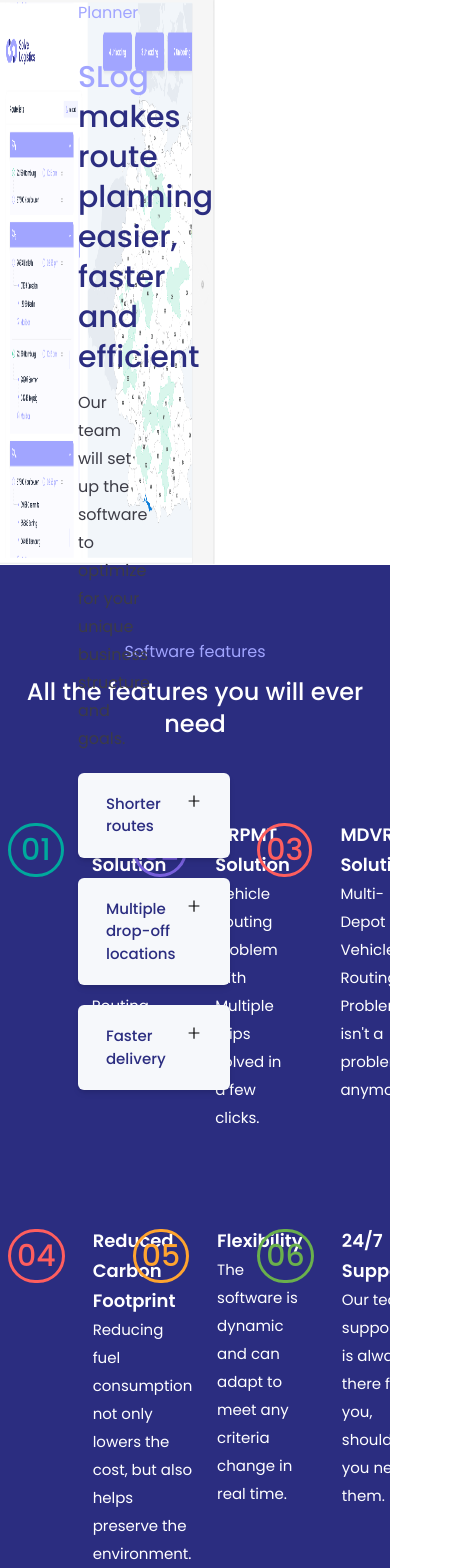
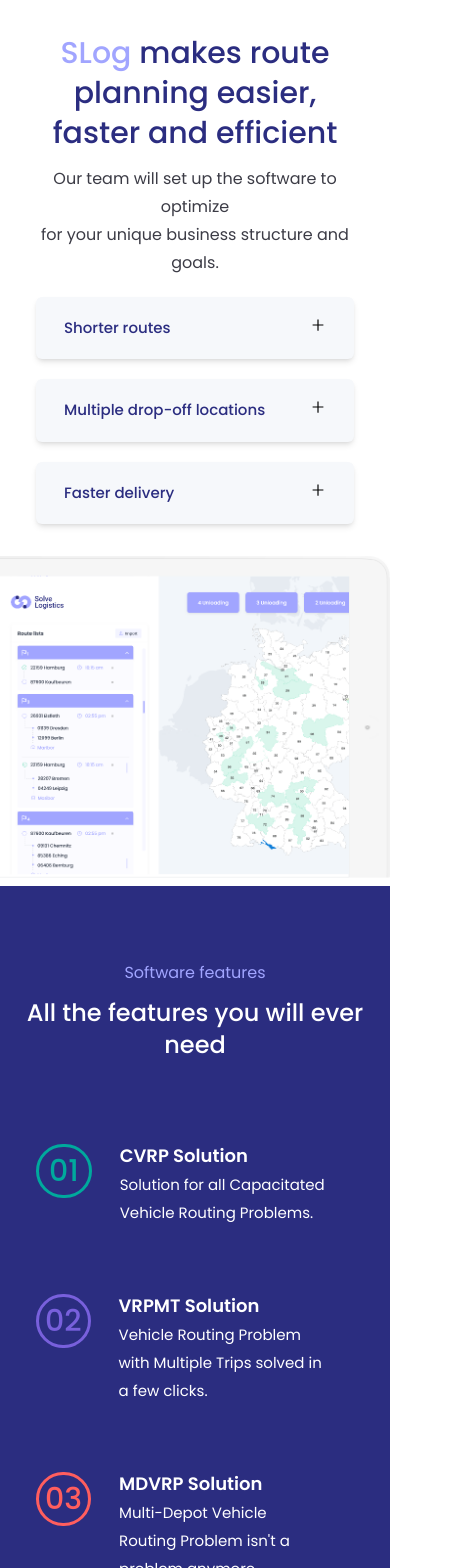
Before and after one commit to VladanIlicJS/s-log, a Next.js app: page / in a window 390 px wide. Shown: the part 3228-4796 px from the top of the page, 471 px wide, since content can reach past the window. Built offline with nearby package versions, Linux system fonts and the light colour scheme.

Commit message:
Two more

```diff
--- a/components/RoutePlanner.jsx
+++ b/components/RoutePlanner.jsx
@@ -1,24 +1,23 @@
-import React from "react";
-import {AiOutlinePlus} from "react-icons/ai"
-import CollapsibleItems from "./Dropdowns";
+import React from "react"
+import { AiOutlinePlus } from "react-icons/ai"
+import CollapsibleItems from "./Dropdowns"
+import planner from "../public/assets/smart-route-planner.png"
+import Image from "next/image"
 const RoutePlanner = () => {
   return (
-    <div className="w-full pt-20">
-      <div className=" relative bg-planner w-full h-[600px] bg-no-repeat bg-[length:55%_100%]">
-        <div className="absolute grid grid-cols-[10fr,7fr]">
-          <div></div>
-          <div className="py-3 px-3 pr-40">
+    <div className="w-full pt-20 pb-1 mb-1">
+      <div className="  lg:bg-planner w-full lg:h-[600px] bg-no-repeat bg-[length:55%_100%]">
+        <div className=" grid lg:grid-cols-[10fr,7fr] grid-cols-1">
+          <div className="lg:block hidden"></div>
+          <div className="py-3 2xl:px-3 2xl:pr-40 px-9 lg:text-start text-center w-full">
             <h5 className="text-[#a1a5ff] text-[16px]">Smart Route Planner</h5>
             <h1 className="text-[#2b2d80] text-3xl leading-[40px] pt-[32px] font-[500] ">
-              <span className="text-[#a1a5ff]">SLog</span> makes route planning
-              easier, faster and efficient
+              <span className="text-[#a1a5ff]">SLog</span> makes route planning easier, faster and efficient
             </h1>
-            <p className="leading-7 pt-[12px] pr-20">
-              Our team will set up the software to optimize for your unique
-              business structure and goals.
-            </p>
+            <p className="leading-7 pt-[12px]">Our team will set up the software to optimize</p>
+            <p className="leading-7">for your unique business structure and goals.</p>
             <div>
-            <CollapsibleItems/>
+              <CollapsibleItems />
               {/* <div className="py-[20px] px-[30px] shadow-md rounded-md">
                 <div className="flex items-center justify-between text-[#a1a5ff] py-[20px]">
                   <h3 className="text-[#a1a5ff] text-[15px]">Shorter routes</h3>
@@ -36,10 +35,13 @@
               </div> */}
             </div>
           </div>
+          <div className="w-full lg:hidden">
+            <Image src={planner} fill sizes="(max-width: 768px) 100vw" />
+          </div>
         </div>
       </div>
     </div>
-  );
-};
+  )
+}
 
-export default RoutePlanner;
+export default RoutePlanner
--- a/components/ShowCase.jsx
+++ b/components/ShowCase.jsx
@@ -5,7 +5,7 @@
 
 const ShowCase = () => {
   return (
-    <div className='2xl:px-40 flex justify-between gap-x-10 py-[100px]'>
+    <div className='2xl:px-40 px-9 flex lg:flex-row flex-col justify-between items-center lg:text-start text-center lg:gap-0 gap-10  py-[100px]'>
         <ShowCasePart url={firstShowCase} text={"61.5 km long route was reduced to just 33 km, which is a 46% reduction in distance."} headline={" optimizes for distance?"} />
         <ShowCasePart url={secondShowCase} text={"2h 40m delivery time was reduced to just 1h 34m, which made the delivery faster by 41%."} headline={" optimizes for delivery time?"} />
 
--- a/components/ShowCasePart.jsx
+++ b/components/ShowCasePart.jsx
@@ -5,7 +5,7 @@
     console.log(props)
   return (
     <div>
-        <Image src={props.url} width="550px" height="380px" alt="/"/>
+        <Image src={props.url} alt="/"/>
         <h2 className='text-3xl pt-5 text-[#2a2d80]'><span className='text-[#a1a5ff]'>How SLog</span>{props.headline}</h2>
         <p className='pr-10 pt-3'>{props.text}</p>
     </div>
--- a/components/SoftwareFeatures.jsx
+++ b/components/SoftwareFeatures.jsx
@@ -9,12 +9,12 @@
             <p className='text-[#a1a5ff] mb-3'>Software features</p>
             <h2 className='text-2xl font-[500]  text-[#ffffff]'>All the features you will ever need</h2>
         </div>
-        <div className='text-white py-20 px-2 2xl:px-40 grid grid-cols-3 grid-rows-2 gap-y-16'>
+        <div className='text-white py-20 px-9 2xl:px-40 grid lg:grid-cols-3 lg:grid-rows-2 gap-y-16 grid-cols-1'>
             <div className='grid grid-cols-[1fr,6fr]'>
                 <div className='pt-3 text-right '>
                     <span className='text-3xl  rounded-full py-[3px] px-[10px] w-full h-full self-stretch border-solid border-[3.5px] font-medium text-[#00a99d] border-[#00a99d]'>01</span>
                 </div>
-                <div className='px-7 pr-14'>
+                <div className='px-7 lg:pr-14'>
                     <h5 className=' leading-[30px] text-[18px] font-[600]'>CVRP Solution</h5>
                     <p className=' text-white leading-7 text-[15px]'>Solution for all Capacitated Vehicle Routing Problems. </p>
                 </div>
@@ -23,7 +23,7 @@
                 <div className='pt-3 text-right'>
                     <span className='text-3xl rounded-full py-[3px] px-[6px] w-full h-full self-stretch border-solid border-[3.5px] font-medium text-[#7860dc] border-[#7860dc] '>02</span>
                 </div>
-                <div className='px-7 pr-14'>
+                <div className='px-7 lg:pr-14'>
                     <h5 className=' leading-[30px] text-[18px] font-[600]'>VRPMT Solution</h5>
                     <p className=' text-white leading-7 text-[15px]'>Vehicle Routing Problem with Multiple Trips solved in a few clicks. </p>
                 </div>
@@ -32,7 +32,7 @@
                 <div className='pt-3 text-right'>
                     <span className='text-3xl rounded-full py-[3px] px-[6px] w-full h-full self-stretch border-solid border-[3.5px] font-medium text-[#ff5e5e] border-[#ff5e5e]'>03</span>
                 </div>
-                <div className='px-7 pr-14'>
+                <div className='px-7 lg:pr-14'>
                     <h5 className=' leading-[30px] text-[18px] font-[600]'>MDVRP Solution</h5>
                     <p className='text-white leading-7 text-[15px]'>Multi-Depot Vehicle Routing Problem isn&apos;t a problem anymore. </p>
                 </div>
@@ -43,7 +43,7 @@
                 <div className='pt-3 text-right'>
                     <span className='text-3xl  rounded-full py-[3px] px-[6px] w-full h-full self-stretch border-solid border-[3.5px] font-medium text-[#ff5e5e] border-[#ff5e5e]'>04</span>
                 </div>
-                <div className='px-7 pr-14'>
+                <div className='px-7 lg:pr-14'>
                     <h5 className=' leading-[30px] text-[18px] font-[600]'>Reduced Carbon Footprint</h5>
                     <p className=' text-white leading-7 text-[15px]'>Reducing fuel consumption not only lowers the cost, but also helps preserve the environment. </p>
                 </div>
@@ -52,7 +52,7 @@
                 <div className='pt-3 text-right'>
                     <span className='text-3xl  rounded-full py-[3px] px-[6px] w-full h-full self-stretch border-solid border-[3.5px] font-medium text-[#ffa42f] border-[#ffa42f]'>05</span>
                 </div>
-                <div className='px-7 pr-14'>
+                <div className='px-7 lg:pr-14'>
                     <h5 className=' leading-[30px] text-[18px] font-[600]'>Flexibility</h5>
                     <p className=' text-white leading-7 text-[15px]'>The software is dynamic and can adapt to meet any criteria change in real time. </p>
                 </div>
@@ -61,7 +61,7 @@
                 <div className='pt-3 text-right'>
                     <span className='text-3xl  rounded-full py-[3px] px-[6px] w-full h-full self-stretch border-solid border-[3.5px] font-medium text-[#6ab04c] border-[#6ab04c]'>06</span>
                 </div>
-                <div className='px-7 pr-14'>
+                <div className='px-7 lg:pr-14'>
                     <h5 className=' leading-[30px] text-[18px] font-[600]'>24/7 Support</h5>
                     <p className='text-white leading-7 text-[15px]'>Our tech support is always there for you, should you need them. </p>
                 </div>
```
